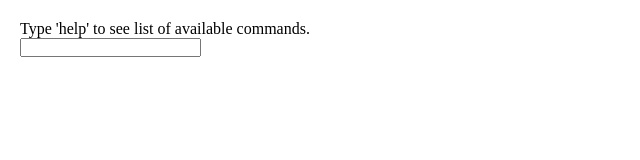
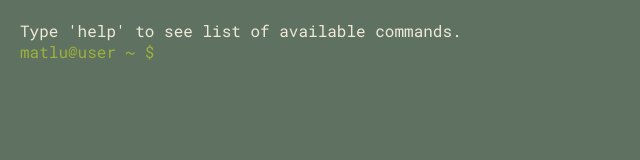
Before and after one commit to matiasluce/terminal, a plain HTML site: page index.html in a window 1280 px wide. Shown: the whole page, without its empty margins (0-640 px from the left). Drawn offline with Linux system fonts and the light colour scheme.

Commit message:
mejoras y un poco de css

```diff
--- a/css/style.css
+++ b/css/style.css
@@ -1,3 +1,8 @@
+:root{
+    --bg-color: #5F7161;
+    --t-color: #EFEAD8;
+    --font: 'Roboto Mono', monospace;
+}
 *{
     margin: 0;
     padding: 0;
@@ -6,11 +11,24 @@
 
 body{
     margin: 20px;
+    font-family: var(--font);
+    font-weight: 400;
+    background-color: var(--bg-color);
+    color: var(--t-color);
 }
 
 .prefijo{
-    color: green;
+    color: #9EB23B;
 }
-p{
-    tab-size: 8;
+
+#inputc{
+    border:none;
+    background: none;
+    color: var(--t-color);
+    font-family: var(--font);
+    font-size: 16px;
 }
+
+#inputc:focus{
+    outline-style: none;
+}
--- a/index.html
+++ b/index.html
@@ -1,19 +1,26 @@
 <!DOCTYPE html>
 <html lang="en">
   <head>
-    <meta charset="UTF-8">
-    <meta http-equiv="X-UA-Compatible" content="IE=edge">
-    <meta name="viewport" content="width=device-width, initial-scale=1.0">
+    <meta charset="UTF-8" />
+    <meta http-equiv="X-UA-Compatible" content="IE=edge" />
+    <meta name="viewport" content="width=device-width, initial-scale=1.0" />
+    <link rel="preconnect" href="https://fonts.googleapis.com" />
+    <link rel="preconnect" href="https://fonts.gstatic.com" crossorigin />
+    <link
+      href="https://fonts.googleapis.com/css2?family=Roboto+Mono:wght@300;400&display=swap"
+      rel="stylesheet"
+    />
     <title>MyTerminal</title>
-    <link rel="stylesheet" href="./css/style.css">
-
+    <link rel="stylesheet" href="./css/style.css" />
   </head>
   <body>
     <main>
       <div id="commands">
         <p>Type 'help' to see list of available commands.</p>
       </div>
-        <input type="text" id="inputc">
+      <div class="input-container">
+        <span class='prefijo'>matlu@user ~ $ </span><input tabindex="1" type="text" id="inputc" />
+      </div>
 
     </main>
     <script src="./js/main.js"></script>
--- a/js/main.js
+++ b/js/main.js
@@ -4,30 +4,27 @@ let prefix = 'matlu@user ~ $ '
 let mtab = '&nbsp;&nbsp;&nbsp;&nbsp;&nbsp;&nbsp;&nbsp;&nbsp;&nbsp;&nbsp;&nbsp;&nbsp;&nbsp;';
 
 let help = [
-    '<br>',
-    `help    ${mtab}show commands`,
-    'about  information about me',
-    'projects    some projects that I made with much love',
-    '<br>'
+    'Available commands:',
+    'help, about, projects, clear'
 ]
 
 let about = [
-  '<br>',
   'My name is Matías Lucero, I\'m a full-stack developer from Argentina.',
-  'Visit my Github profile to see my projects (https://github.com/matiasluce/).',
-  '<br>'
+  'Visit my Github profile to see my projects (https://github.com/matiasluce/).'
 ]
 
 let projects = [
-  '<br>',
   'Projects:',
   'Monster Energy Website: https://github.com/matiasluce/monster-web/',
-  'Studio Ghibli Films: https://github.com/matiasluce/ghibli-api',
-  '<br>'
+  'Studio Ghibli Films: https://github.com/matiasluce/ghibli-api'
 ]
 
 function resetInput(){
   input.value = '';
+}
+
+function clearScreen(){
+  commands.innerHTML = "";
 }
 
 input.addEventListener('keypress', function (e) {
@@ -47,12 +44,16 @@ input.addEventListener('keypress', function (e) {
           for(c of projects){
             s+= "<p>" + c + "</p>";
           } break;
+        case 'clear':
+          clearScreen(); break;
         default: s+="<p>Comando incorrecto, digite help para conocer los comandos disponibles.</p>";
       }
 
-      resetInput()
-      s+="<br></div>"
-      commands.innerHTML += s;
+      s+="<br></div>";
+      if(input.value != 'clear'){
+        commands.innerHTML += s;
+      }
+      resetInput();
 
     }
 });
```
Lines whose indentation alone changed are shown as unchanged.
